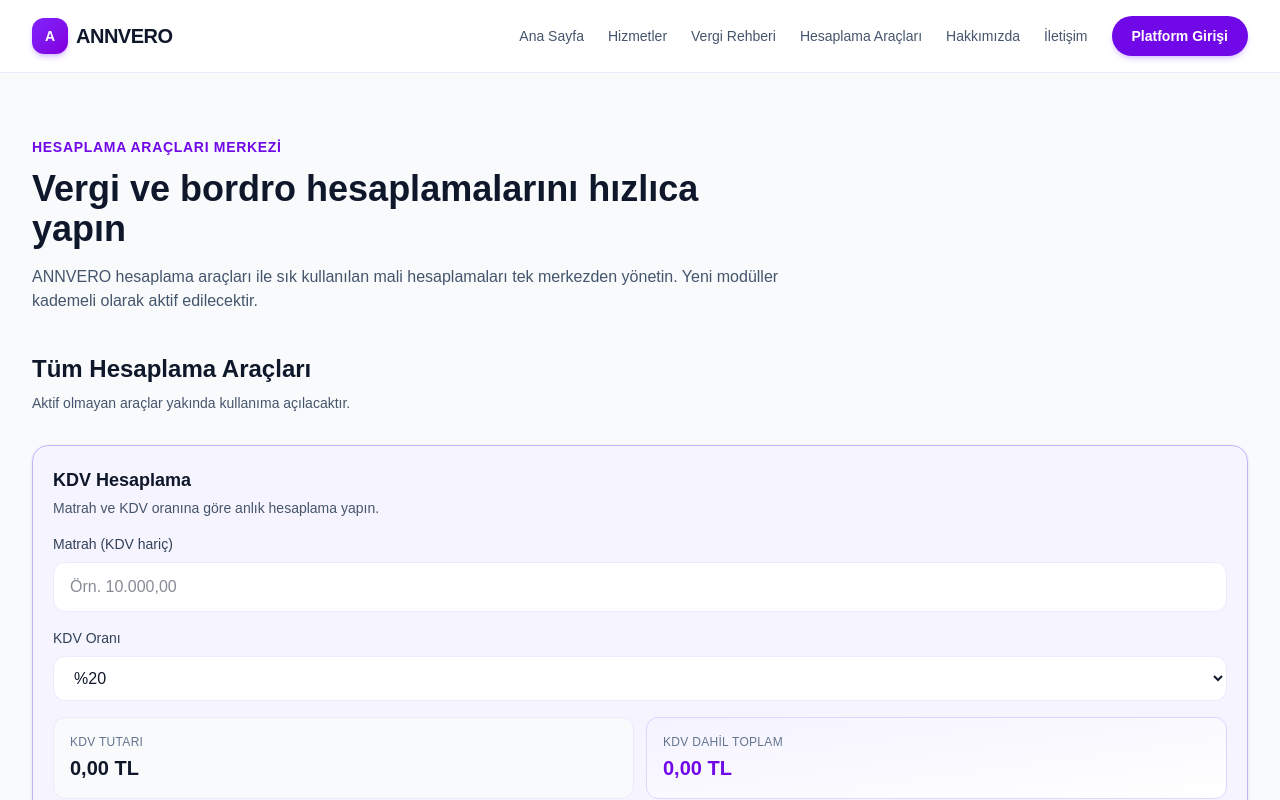
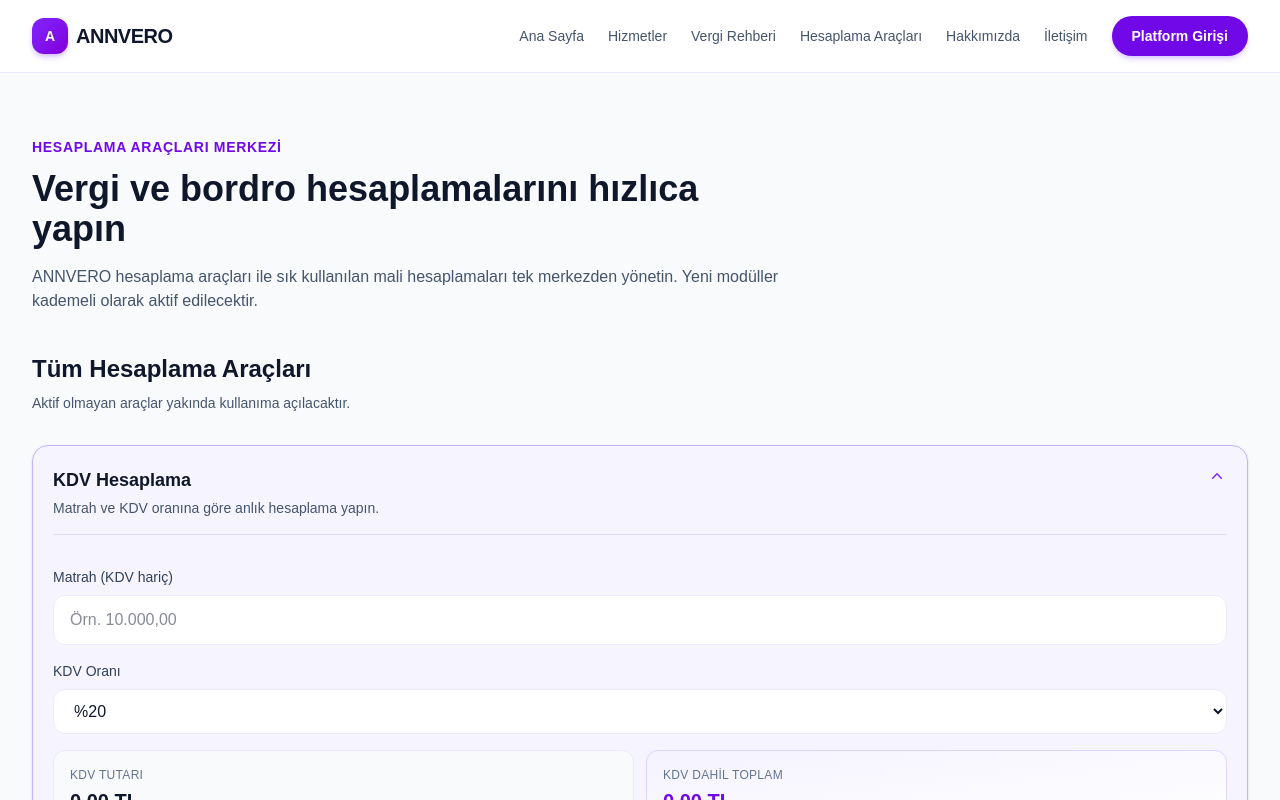
Before and after one commit to yusufozlu-hue/annvero-app, a Next.js app: page /hesaplama-araclari in a window 1280 px wide. Shown: the top 800 px of the page. Built offline with nearby package versions, Linux system fonts and the light colour scheme.

Commit message:
Use accordion behavior for calculators

```diff
--- a/app/components/landing/CalculatorToolsGrid.jsx
+++ b/app/components/landing/CalculatorToolsGrid.jsx
@@ -1,5 +1,6 @@
 "use client";
 
+import { useState } from "react";
 import KdvCalculator from "./KdvCalculator";
 import KdvDahilHaricCalculator from "./KdvDahilHaricCalculator";
 
@@ -32,23 +33,70 @@ const tools = [
   { id: "tazminat-toplu", title: "Tazminat Hesaplama Toplu" },
 ];
 
+function ChevronIcon({ isOpen }) {
+  return (
+    <svg
+      aria-hidden="true"
+      viewBox="0 0 20 20"
+      fill="currentColor"
+      className={`h-5 w-5 shrink-0 text-violet-600 transition-transform ${
+        isOpen ? "rotate-180" : ""
+      }`}
+    >
+      <path
+        fillRule="evenodd"
+        d="M5.23 7.21a.75.75 0 011.06.02L10 11.168l3.71-3.94a.75.75 0 111.08 1.04l-4.25 4.5a.75.75 0 01-1.08 0l-4.25-4.5a.75.75 0 01.02-1.06z"
+        clipRule="evenodd"
+      />
+    </svg>
+  );
+}
+
 export default function CalculatorToolsGrid() {
+  const [activeCalculator, setActiveCalculator] = useState("kdv");
+
+  const handleActiveToolToggle = (toolId) => {
+    setActiveCalculator((current) => (current === toolId ? null : toolId));
+  };
+
   return (
-    <div className="mt-8 grid grid-cols-1 gap-4 lg:grid-cols-3">
+    <div className="mt-8 flex flex-col gap-4">
       {tools.map((tool) => {
         if (tool.active && tool.component) {
           const Calculator = tool.component;
+          const isOpen = activeCalculator === tool.id;
 
           return (
             <article
               key={tool.id}
-              className="rounded-2xl border border-violet-300 bg-violet-50/70 p-5 shadow-sm lg:col-span-3"
+              className={`rounded-2xl border p-5 shadow-sm transition ${
+                isOpen
+                  ? "border-violet-300 bg-violet-50/70"
+                  : "border-violet-100 bg-white hover:border-violet-200 hover:shadow-md hover:shadow-violet-500/5"
+              }`}
             >
-              <h3 className="text-lg font-semibold text-slate-900">
-                {tool.title}
-              </h3>
-              <p className="mt-1 text-sm text-slate-600">{tool.description}</p>
-              <Calculator />
+              <button
+                type="button"
+                onClick={() => handleActiveToolToggle(tool.id)}
+                aria-expanded={isOpen}
+                className="flex w-full items-start justify-between gap-3 text-left"
+              >
+                <div>
+                  <h3 className="text-lg font-semibold text-slate-900">
+                    {tool.title}
+                  </h3>
+                  <p className="mt-1 text-sm text-slate-600">
+                    {tool.description}
+                  </p>
+                </div>
+                <ChevronIcon isOpen={isOpen} />
+              </button>
+
+              {isOpen ? (
+                <div className="mt-4 border-t border-violet-200/80 pt-4">
+                  <Calculator />
+                </div>
+              ) : null}
             </article>
           );
         }
@@ -56,7 +104,7 @@ export default function CalculatorToolsGrid() {
         return (
           <article
             key={tool.id}
-            className="rounded-2xl border border-violet-100 bg-white p-5 transition hover:border-violet-200 hover:shadow-md hover:shadow-violet-500/5"
+            className="rounded-2xl border border-violet-100 bg-white p-5"
           >
             <div className="flex items-start justify-between gap-3">
               <h3 className="font-semibold text-slate-900">{tool.title}</h3>
```
